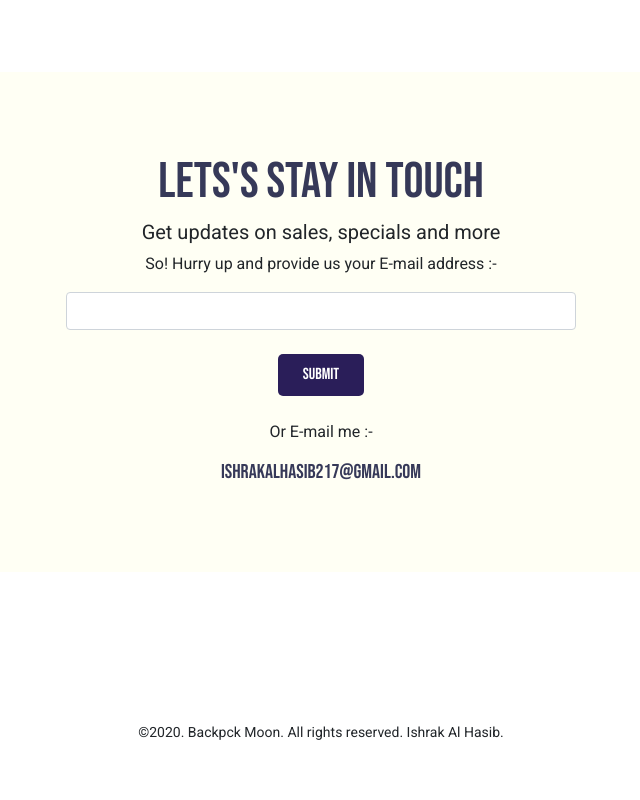
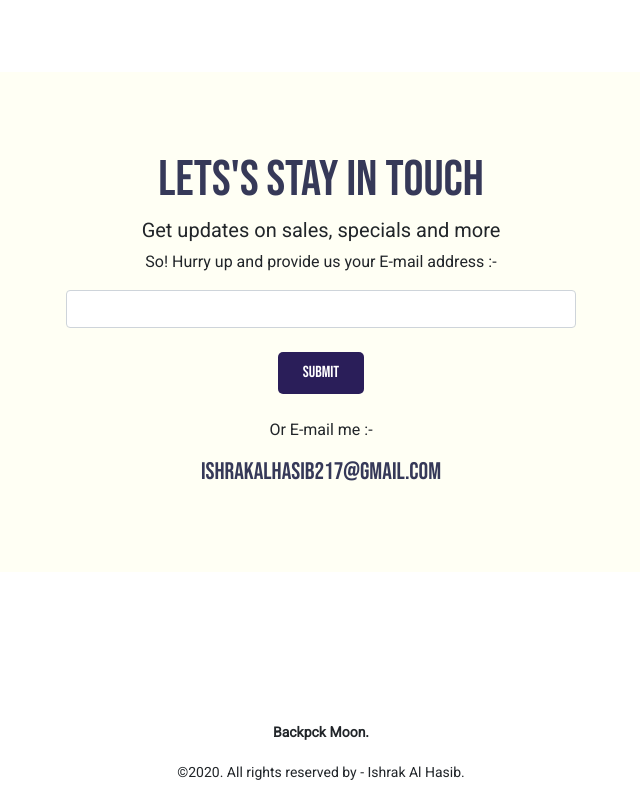
Before and after one commit to ishrak-217/responsive-assignment, a plain HTML site: page index.html in a window 1280 px wide. Shown: the part 3268-4068 px from the top of the page, without its empty margins (319-959 px from the left). Before the commit the page ends 4012 px from the top, so only its background shows below. Drawn offline with Linux system fonts and the light colour scheme.

Commit message:
changed the footer

```diff
--- a/index.html
+++ b/index.html
@@ -290,12 +290,13 @@
                 <br>
                 <br>
                 <p>Or E-mail me :-</p>
-                <h5 class="bl-color">ishrakalhasib217@gmail.com</h3>
+                <h4 class="bl-color">ishrakalhasib217@gmail.com</h3>
             </div>
         </section>
     </main>
     <footer class="text-center">
-        <small>©2020. Backpck Moon. All rights reserved. Ishrak Al Hasib.</small>
+        <p><small><strong> Backpck Moon.</strong></small></p>
+        <p><small>©2020. All rights reserved by - Ishrak Al Hasib.</small></p>
     </footer>
 
     <script src="js/bootstrap.bundle.min.js"></script>
```
